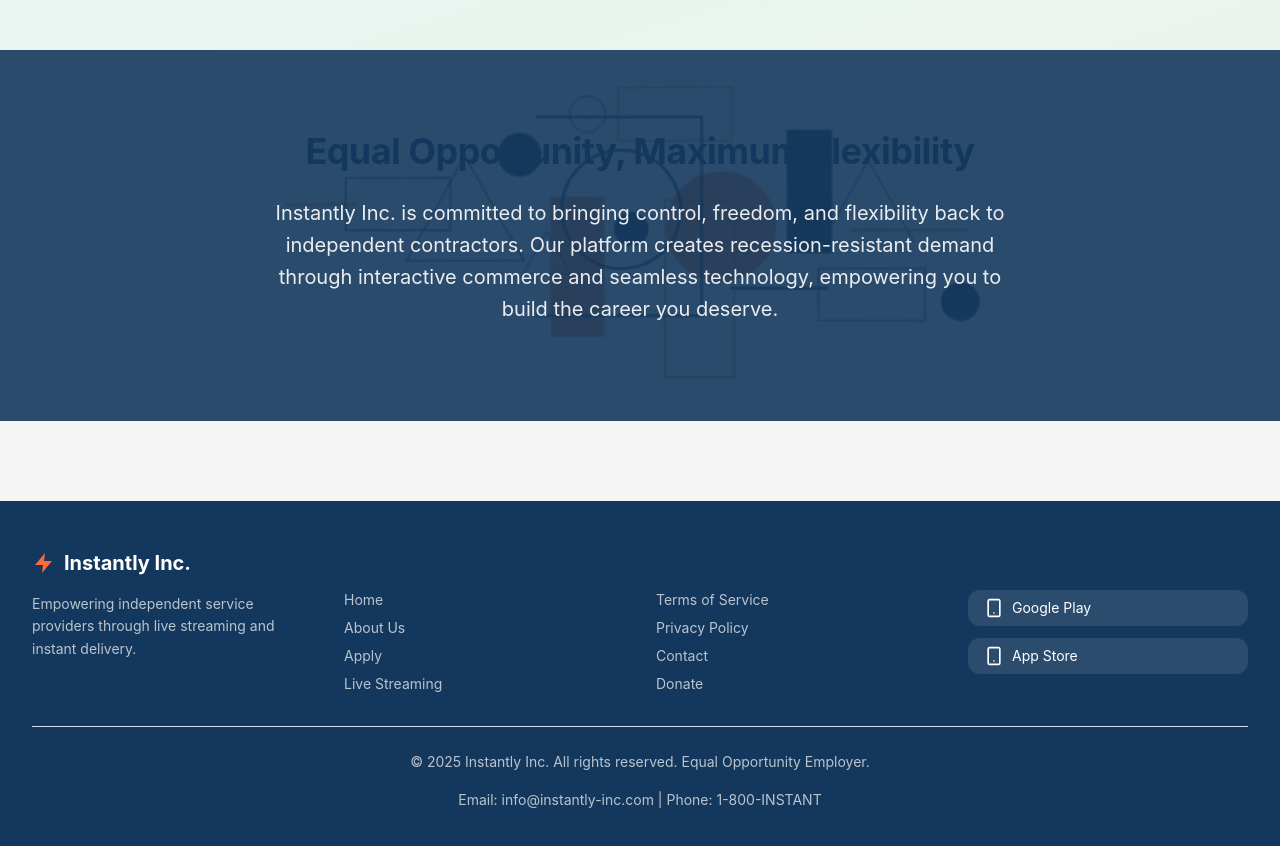
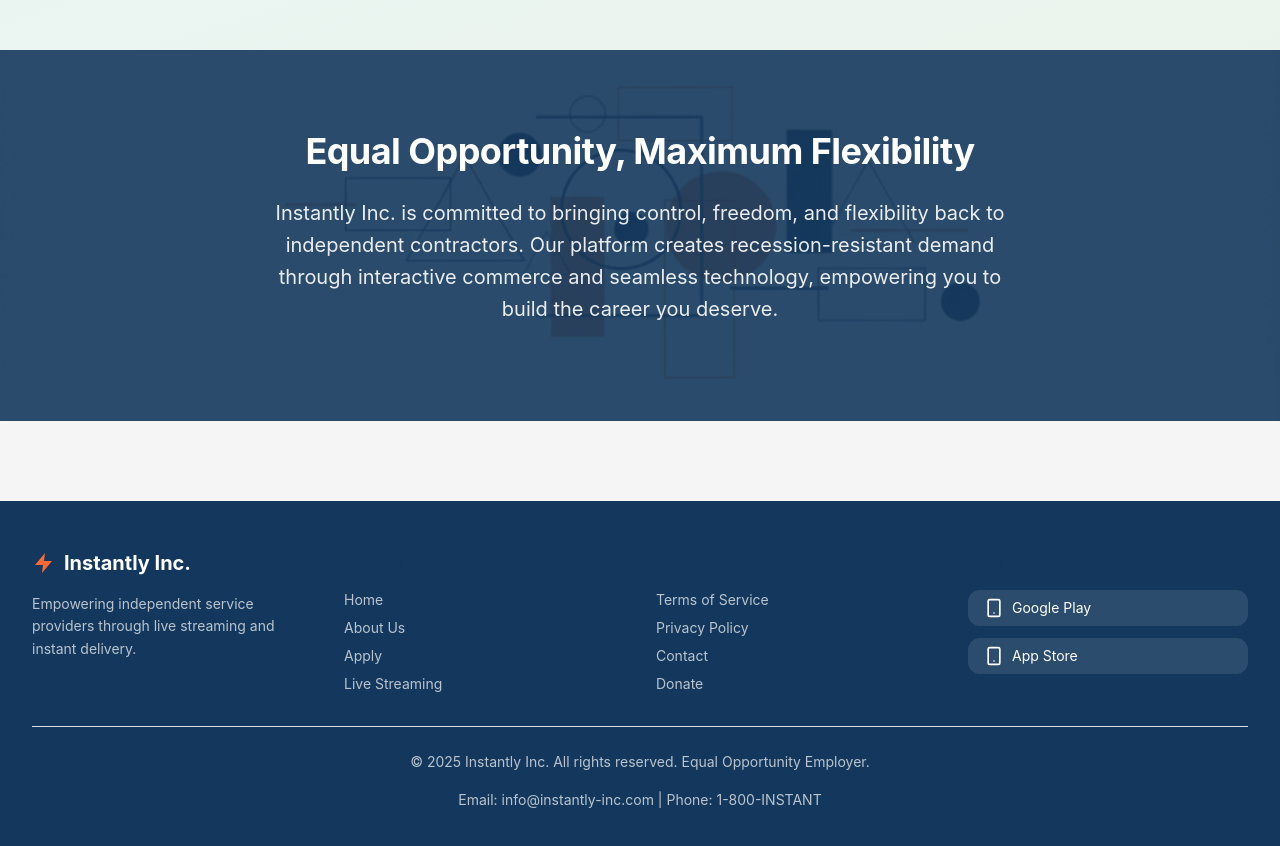
Before and after one commit to TNDIGITALMARK/db325408-0c4c-47c3-a3f2-39448e2c3679, a Next.js app: page / in a window 1280 px wide. Shown: the part 2660-3506 px from the top of the page. Built offline with nearby package versions, Linux system fonts and the light colour scheme; no server answers.

Commit message:
Phoenix Agent implementation - Okay so I think that we need to make a separate te...

```diff
--- a/src/app/globals.css
+++ b/src/app/globals.css
@@ -323,6 +323,11 @@ button {
   padding: 0 2rem;
 }
 
+/* Text color utilities */
+.text-white-heading {
+  color: white !important;
+}
+
 @media (max-width: 768px) {
   h1 {
     font-size: 2.25rem;  /* 36px on mobile */
--- a/src/app/page.tsx
+++ b/src/app/page.tsx
@@ -299,7 +299,7 @@ export default function Home() {
         </div>
 
         <div className="instantly-container text-center relative z-10">
-          <h2 className="text-white mb-6">
+          <h2 className="text-white-heading mb-6">
             Equal Opportunity, Maximum Flexibility
           </h2>
           <p className="text-xl text-white/90 max-w-3xl mx-auto leading-relaxed">
```
